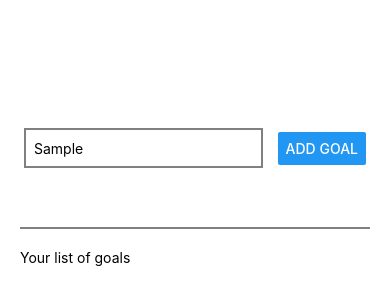
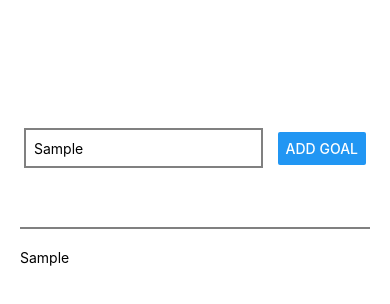
Before and after one commit to AlArcoMu/Goals_ReactNative_, a React Native app: screen / in a window 390 px wide. Both pictures are taken after typing "Sample" into the empty fields and a click on the button "ADD GOAL". Shown: the top 304 px of the page. Built offline with nearby package versions, Linux system fonts and the light colour scheme.

Commit message:
100*100 Funcional

```diff
--- a/App.js
+++ b/App.js
@@ -4,12 +4,14 @@ import { useState } from 'react';
 export default function App() {
   //Declaramos el hook de estado de componente "newGoal"
   const [newGoal, setNewGoal] = useState("");
+  const [listGoals, setListGoals] = useState([]);
 
   function textChangeHandler(enteredText) {
     setNewGoal(enteredText)
-    console.log(newGoal)
   }
-
+  function addGoalHandler() {
+    setListGoals(myCurremtGoals=>[...myCurremtGoals ,newGoal])
+  }
   return (
     <View style={style.container}>
       <View style={style.InputContainer}>
@@ -18,10 +20,15 @@ export default function App() {
           style={style.TextInput}
           placeholder='Input your Goal' />
         <Button
-          title="Add Goal" />
+          title="Add Goal"
+          onPress={addGoalHandler}/>
       </View>
       <View style={style.goalsContainer}>
-        <Text>Your list of goals</Text>
+        {listGoals.map(goal =>{
+            return (
+              <Text>{goal}</Text>
+            )
+        })}
       </View>
     </View>
   );
```
